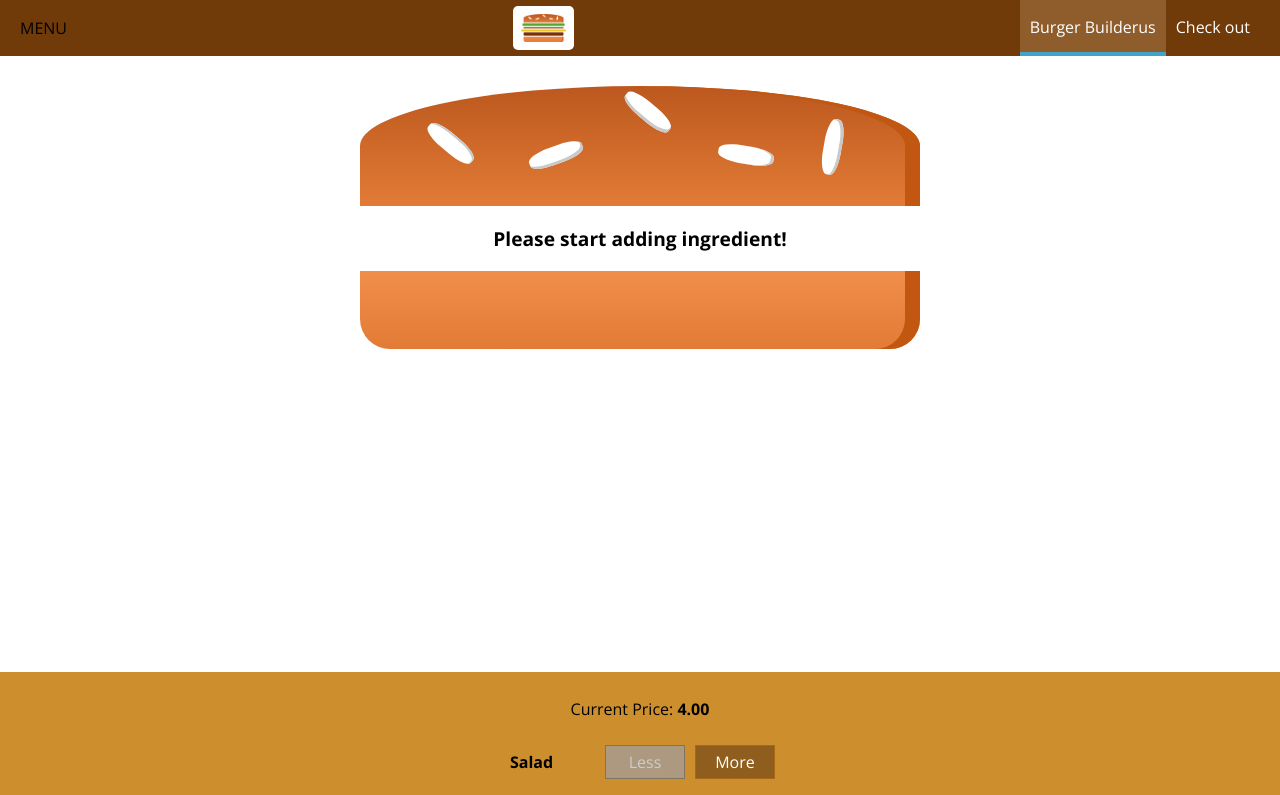
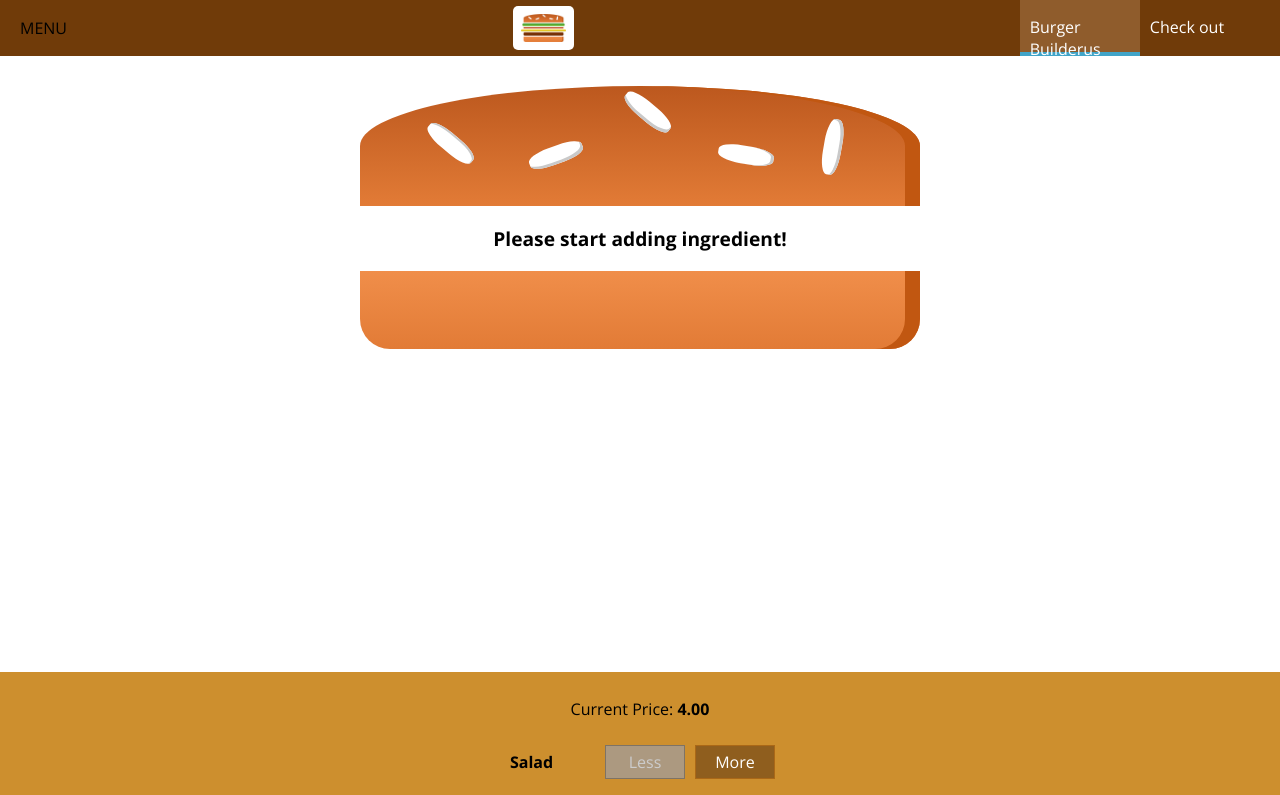
Before and after one commit to R2D34/burger-app, a React (Create React App) app in the folder burger-app/: page / in a window 1280 px wide. Shown: the top 795 px of the page. Built offline with nearby package versions, Linux system fonts and the light colour scheme.

Commit message:
Making sidedrawer look good

```diff
--- a/burger-app/src/components/Logo/Logo.module.css
+++ b/burger-app/src/components/Logo/Logo.module.css
@@ -1,7 +1,7 @@
 .Logo {
   background-color: white;
   padding: 8px;
-  height: 80%;
+  height: 100%;
   box-sizing: border-box;
   border-radius: 5px;
 }
--- a/burger-app/src/components/Navigation/NavigationItems/NavigationItem/NavigationItem.module.css
+++ b/burger-app/src/components/Navigation/NavigationItems/NavigationItem/NavigationItem.module.css
@@ -1,3 +1,25 @@
+.NavigationItem {
+  margin: 10px 0;
+  box-sizing: border-box;
+  display: block;
+  width: 100%;
+}
+
+.NavigationItem a {
+  color: #8f5c2c;
+  text-decoration: none;
+  width: 100%;
+  box-sizing: border-box;
+  display: block;
+}
+
+.NavigationItem a:hover,
+.NavigationItem a:active,
+.NavigationItem a.active {
+  color: #40a4c8;
+}
+
+@media (min-width: 500px) {
   .NavigationItem {
     margin: 0;
     box-sizing: border-box;
@@ -23,3 +45,4 @@
     border-bottom: 4px solid #40a4c8;
     color: white;
   }
+}
--- a/burger-app/src/components/Navigation/SideDrawer/SideDrawer.js
+++ b/burger-app/src/components/Navigation/SideDrawer/SideDrawer.js
@@ -7,7 +7,9 @@
 const sideDrawer = (props) => {
   return (
     <div className={classes.SideDrawer}>
-      <Logo />
+      <div className={classes.Logo}>
+        <Logo />
+      </div>
       <nav>
         <NavigationItems />
       </nav>
--- a/burger-app/src/components/Navigation/SideDrawer/SideDrawer.module.css
+++ b/burger-app/src/components/Navigation/SideDrawer/SideDrawer.module.css
@@ -25,3 +25,7 @@
 .Close {
   transform: translateX(-100%);
 }
+
+.Logo {
+  height: 11%;
+}
--- a/burger-app/src/components/Navigation/Toolbar/Toolbar.js
+++ b/burger-app/src/components/Navigation/Toolbar/Toolbar.js
@@ -7,7 +7,9 @@
 const toolbar = (props) => (
   <header className={classes.Toolbar}>
     <div>MENU</div>
-    <Logo />
+    <div className={classes.Logo}>
+      <Logo />
+    </div>
     <nav>
       <NavigationItems />
     </nav>
--- a/burger-app/src/components/Navigation/Toolbar/Toolbar.module.css
+++ b/burger-app/src/components/Navigation/Toolbar/Toolbar.module.css
@@ -16,3 +16,7 @@
 .Toolbar nav {
   height: 100%;
 }
+
+.Logo {
+  height: 80%;
+}
```
Lines whose indentation alone changed are shown as unchanged.
